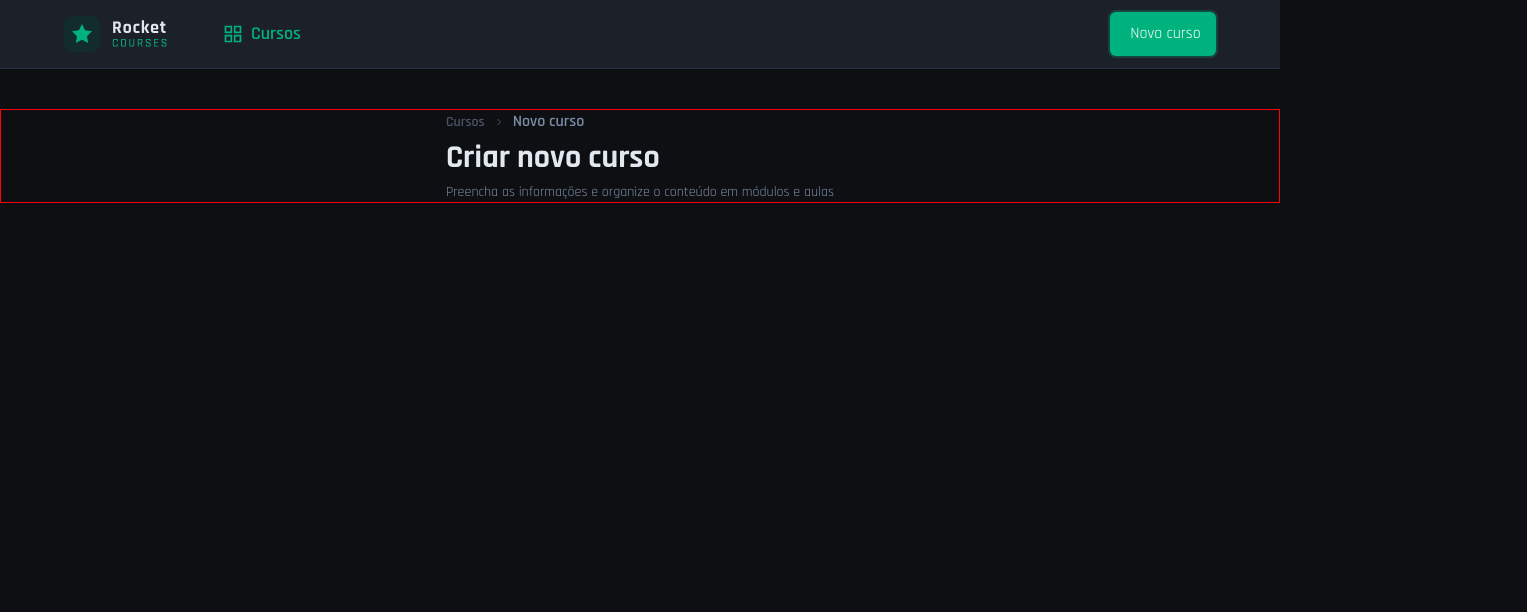
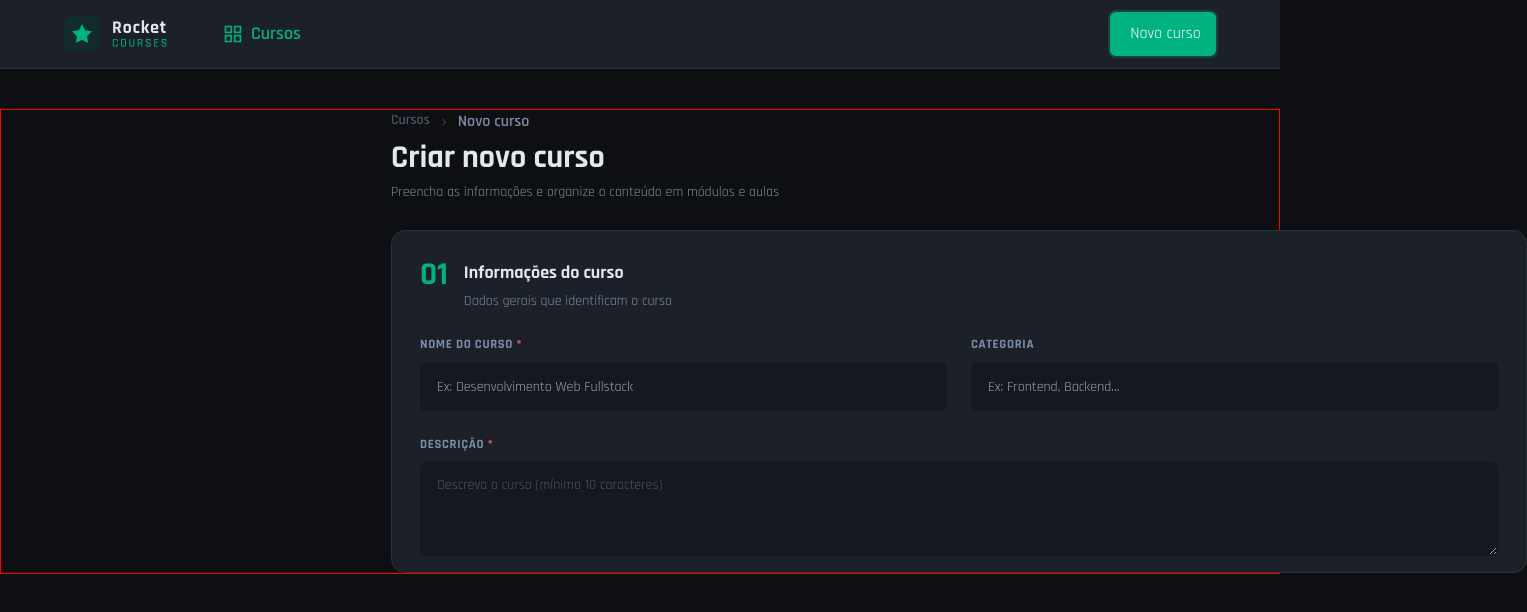
Before and after one commit to Jose26362780/desafio-formulario-gerenciador-cursos-angular, an Angular app: page /courses in a window 1280 px wide. Both pictures are taken after a click on the button "Novo curso". Shown: the top 612 px of the page, 1527 px wide, since content can reach past the window. Built offline with nearby package versions, Linux system fonts and the light colour scheme.

Commit message:
fix: Criar componente course-section-info

```diff
--- a/src/app/features/courses/components/course-form-section-one-info/course-form-section-one-info.component.html
+++ b/src/app/features/courses/components/course-form-section-one-info/course-form-section-one-info.component.html
@@ -1 +1,50 @@
-<p>course-form-section-one-info works!</p>
+<section
+  class="flex w-[1136px] h-[343px] shrink-0 flex-col items-start gap-[24.1px] rounded-[14px] border border-[var(--border)] bg-[var(--surface-800)] pt-[27.9px] px-7 pb-7"
+>
+  <header class="flex items-start gap-4">
+    <span class="text-[32px] font-bold leading-none text-[var(--primary)]">01</span>
+
+    <div class="flex flex-col gap-1">
+      <h2 class="text-lg font-bold text-[var(--text-high)]">Informações do curso</h2>
+      <p class="text-sm text-[var(--text-medium)]">Dados gerais que identificam o curso</p>
+    </div>
+  </header>
+
+  <div class="flex w-full flex-col gap-6">
+    <div class="grid w-full grid-cols-2 gap-6">
+      <div class="flex flex-col gap-2">
+        <label class="label-uppercase" for="course-name">
+          Nome do curso <span class="text-[var(--danger)]">*</span>
+        </label>
+        <input
+          id="course-name"
+          type="text"
+          class="w-full text-sm text-[var(--text-high)] outline-none !border-transparent rounded-[6px] focus:!border-[var(--primary)] focus:shadow-[0_0_0_2.613px_rgba(0,179,126,0.10)] transition-all duration-300 ease-out"
+          placeholder="Ex: Desenvolvimento Web Fullstack"
+        />
+      </div>
+
+      <div class="flex flex-col gap-2">
+        <label class="label-uppercase" for="course-category">Categoria</label>
+        <input
+          id="course-category"
+          type="text"
+          class="w-full text-sm text-[var(--text-high)] outline-none !border-transparent rounded-[6px] focus:!border-[var(--primary)] focus:shadow-[0_0_0_2.613px_rgba(0,179,126,0.10)] transition-all duration-300 ease-out"
+          placeholder="Ex: Frontend, Backend..."
+        />
+      </div>
+    </div>
+
+    <!-- Linha 2: Descrição -->
+    <div class="flex w-full flex-col gap-2">
+      <label class="label-uppercase" for="course-description">
+        Descrição <span class="text-[var(--danger)]">*</span>
+      </label>
+      <textarea
+        id="course-description"
+        class="textarea w-full text-sm text-[var(--text-high)] outline-none !border-transparent rounded-[6px] focus:!border-[var(--primary)] focus:shadow-[0_0_0_2.613px_rgba(0,179,126,0.10)] transition-all duration-300 ease-out"
+        placeholder="Descreva o curso (mínimo 10 caracteres)"
+      ></textarea>
+    </div>
+  </div>
+</section>
--- a/src/app/features/courses/components/course-form-section-one-info/course-form-section-one-info.component.ts
+++ b/src/app/features/courses/components/course-form-section-one-info/course-form-section-one-info.component.ts
@@ -4,8 +4,5 @@ import { Component } from '@angular/core';
   selector: 'app-course-form-section-one-info',
   imports: [],
   templateUrl: './course-form-section-one-info.component.html',
-  styleUrl: './course-form-section-one-info.component.css',
 })
-export class CourseFormSectionOneInfoComponent {
-
-}
+export class CourseFormSectionOneInfoComponent {}
--- a/src/app/features/courses/pages/course-form/course-form.component.html
+++ b/src/app/features/courses/pages/course-form/course-form.component.html
@@ -1,6 +1,6 @@
-<div class="flex align-center justify-center mt-10" style="border: 1px solid red">
+<div class="flex flex-col justify-center mt-10 gap-7 pl-[390px]" style="border: 1px solid red">
   <header class="flex flex-col gap-2">
-    <div class="flex items-center gap-2">
+    <div class="flex gap-2">
       <span class="text-sm text-[var(--text-muted)] font-semibold">Cursos</span>
       <img
         class="w-[12px] shrink-0"
@@ -18,4 +18,6 @@
       Preencha as informações e organize o conteúdo em módulos e aulas
     </p>
   </header>
+
+  <app-course-form-section-one-info />
 </div>
--- a/src/app/features/courses/pages/course-form/course-form.component.ts
+++ b/src/app/features/courses/pages/course-form/course-form.component.ts
@@ -1,9 +1,10 @@
 import { Component } from '@angular/core';
+import { CourseFormSectionOneInfoComponent } from '../../components/course-form-section-one-info/course-form-section-one-info.component';
 
 @Component({
   selector: 'app-course-form',
   standalone: true,
-  imports: [],
+  imports: [CourseFormSectionOneInfoComponent],
   templateUrl: './course-form.component.html',
 })
 export class CourseFormComponent {}
```
Also changed, not shown: src/app/features/courses/components/course-form-section-one-info/course-form-section-one-info.component.css (deleted), 1 other file (tests, documents, lock files or other folders).
